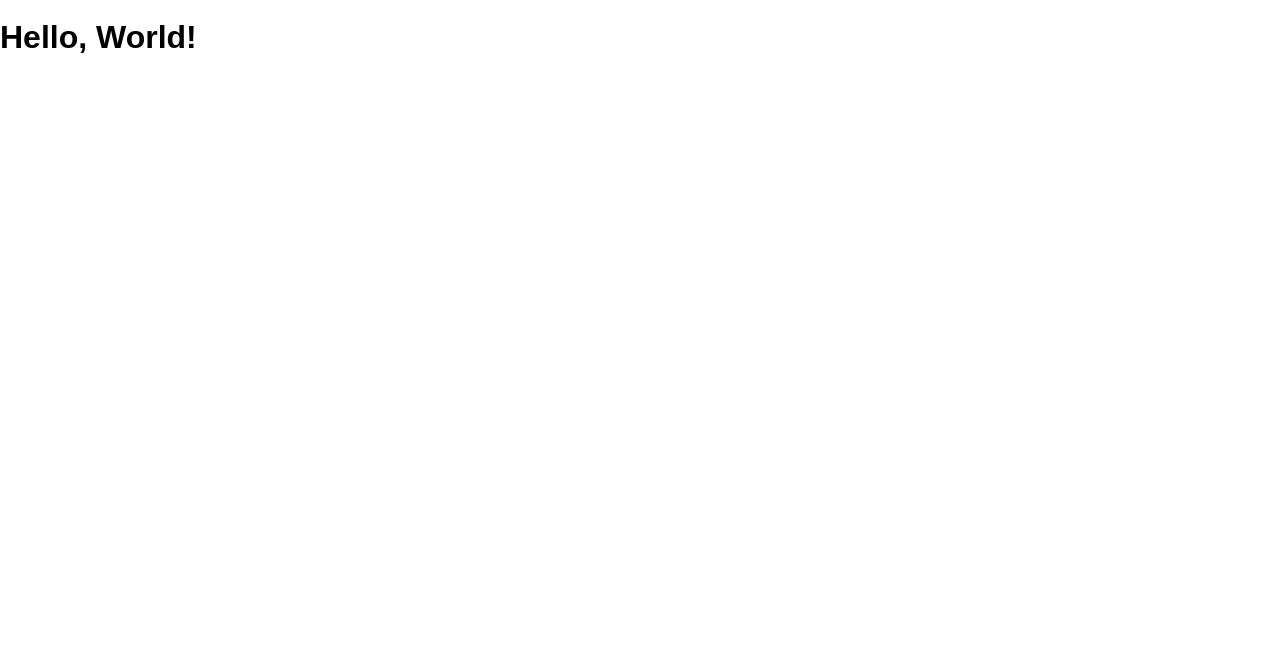
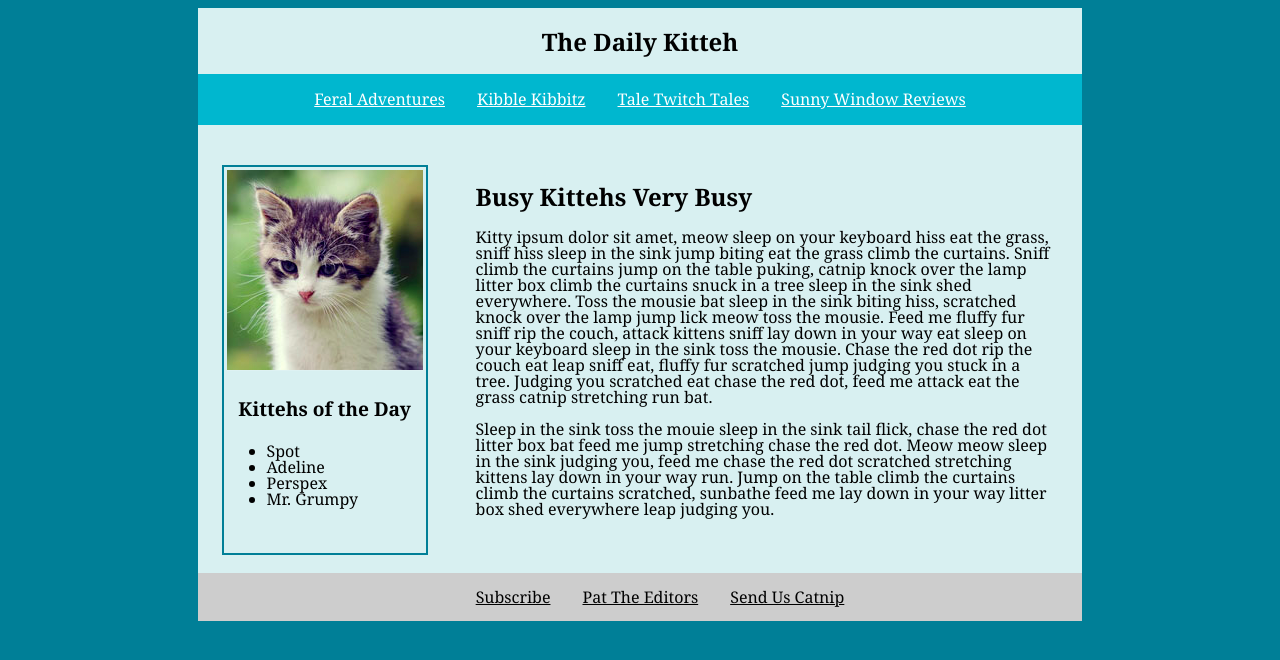
Before and after one commit to simbaduo/daily-kitty, a website: page public/index.html in a window 1280 px wide. Drawn offline with Linux system fonts and the light colour scheme.

Commit message:
The Struggle is Real

```diff
--- a/public/index.html
+++ b/public/index.html
@@ -1,13 +1,69 @@
 <!DOCTYPE html>
 <html>
   <head lang="en">
-    <meta charset="UTF-8">
-    <meta name="viewport" content="width=device-width, initial-scale=1">
-    <title>Daily Kitty</title>
-    <link rel="shortcut icon" href="/favicon.ico">
-    <link rel="stylesheet" href="/screen.css">
+    <meta charset="UTF-8" />
+    <meta name="viewport" content="width=device-width, initial-scale=1" />
+    <title>Kitteh Fun Project 2</title>
+    <link rel="shortcut icon" href="/favicon.ico" />
+    <link rel="stylesheet" href="/screen.css" />
   </head>
   <body>
-    <h1 class='hello-world'>Hello, World!</h1>
+    <section class="mainbox">
+      <h1>The Daily Kitteh</h1>
+
+      <nav>
+        <ul>
+          <li><a href="www.google.com/">Feral Adventures</a></li>
+          <li><a href="www.google.com/">Kibble Kibbitz</a></li>
+          <li><a href="www.google.com/">Tale Twitch Tales</a></li>
+          <li><a href="www.google.com/">Sunny Window Reviews</a></li>
+        </ul>
+      </nav>
+      <main>
+        <section class="pics">
+          <img src="images/kitty.png" />
+          <h4>Kittehs of the Day</h4>
+          <ul>
+            <li>Spot</li>
+            <li>Adeline</li>
+            <li>Perspex</li>
+            <li>Mr. Grumpy</li>
+          </ul>
+        </section>
+        <section class="text">
+          <h2>Busy Kittehs Very Busy</h2>
+          <p>
+            Kitty ipsum dolor sit amet, meow sleep on your keyboard hiss eat the
+            grass, sniff hiss sleep in the sink jump biting eat the grass climb
+            the curtains. Sniff climb the curtains jump on the table puking,
+            catnip knock over the lamp litter box climb the curtains snuck in a
+            tree sleep in the sink shed everywhere. Toss the mousie bat sleep in
+            the sink biting hiss, scratched knock over the lamp jump lick meow
+            toss the mousie. Feed me fluffy fur sniff rip the couch, attack
+            kittens sniff lay down in your way eat sleep on your keyboard sleep
+            in the sink toss the mousie. Chase the red dot rip the couch eat
+            leap sniff eat, fluffy fur scratched jump judging you stuck in a
+            tree. Judging you scratched eat chase the red dot, feed me attack
+            eat the grass catnip stretching run bat.
+          </p>
+          <p>
+            Sleep in the sink toss the mouie sleep in the sink tail flick, chase
+            the red dot litter box bat feed me jump stretching chase the red
+            dot. Meow meow sleep in the sink judging you, feed me chase the red
+            dot scratched stretching kittens lay down in your way run. Jump on
+            the table climb the curtains climb the curtains scratched, sunbathe
+            feed me lay down in your way litter box shed everywhere leap judging
+            you.
+          </p>
+        </section>
+      </main>
+      <footer>
+        <ul>
+          <li><a href="www.google.com/">Subscribe</a></li>
+          <li><a href="www.google.com/">Pat The Editors</a></li>
+          <li><a href="www.google.com/">Send Us Catnip</a></li>
+        </ul>
+      </footer>
+    </section>
   </body>
 </html>
--- a/public/screen.css
+++ b/public/screen.css
@@ -1,12 +1,74 @@
 :root {
-  font: 16px / 1 sans-serif;
-}
-
-html {
-  height: 100%;
+  font: 16px / 1 georgia;
 }
 
 body {
-  margin: 0;
-  min-height: 100%;
+  background-color: rgba(0, 127, 151);
 }
+
+nav ul {
+  display: flex;
+  list-style: none;
+  background-color: rgb(0, 183, 207);
+  justify-content: center;
+  padding: 0.1rem;
+}
+
+nav ul li {
+  padding: 1rem 1rem;
+}
+
+.mainbox {
+  background-color: rgb(216, 240, 241);
+  margin: 0.1rem 15% 10% 15%;
+  padding-top: 2px;
+}
+
+h1 {
+  text-align: center;
+  font: 200px;
+}
+
+h4 {
+  text-align: center;
+  font-size: 1.2rem;
+}
+
+.pics {
+  padding: 3px;
+  border: 2px solid rgb(0, 127, 151);
+  margin-top: 1.5rem;
+  margin-left: 1.5rem;
+  margin-right: 1.5rem;
+  margin-bottom: 0.1rem;
+}
+
+.text {
+  margin: 1.5rem;
+}
+
+main {
+  display: flex;
+}
+
+footer {
+  background-color: rgb(205, 205, 205);
+}
+
+footer ul {
+  display: flex;
+  justify-content: center;
+  list-style: none;
+}
+
+footer ul li {
+  padding: 1rem 1rem;
+}
+
+nav ul li a {
+  color: white;
+}
+
+footer ul li a {
+  color: black;
+}
```
Also changed, not shown: public/images/kitty.png (added).
